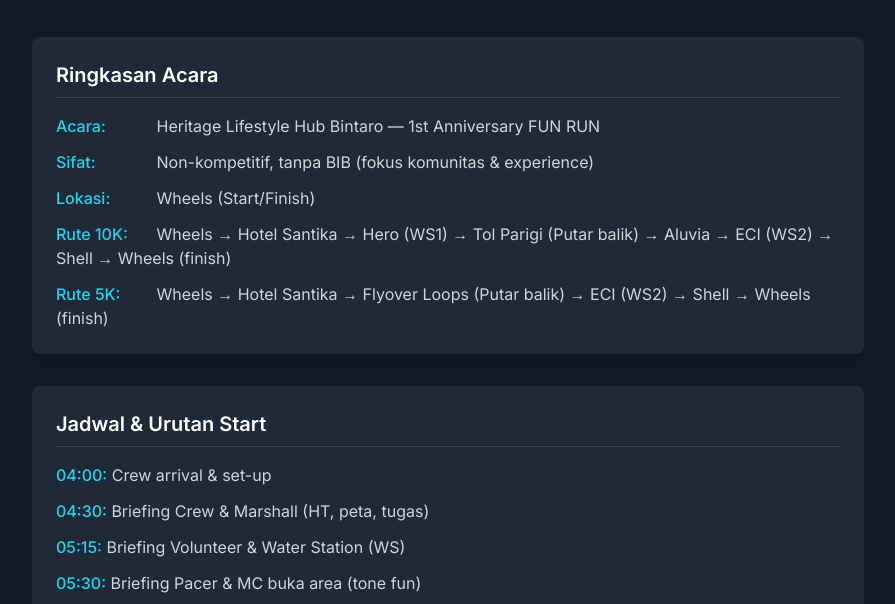
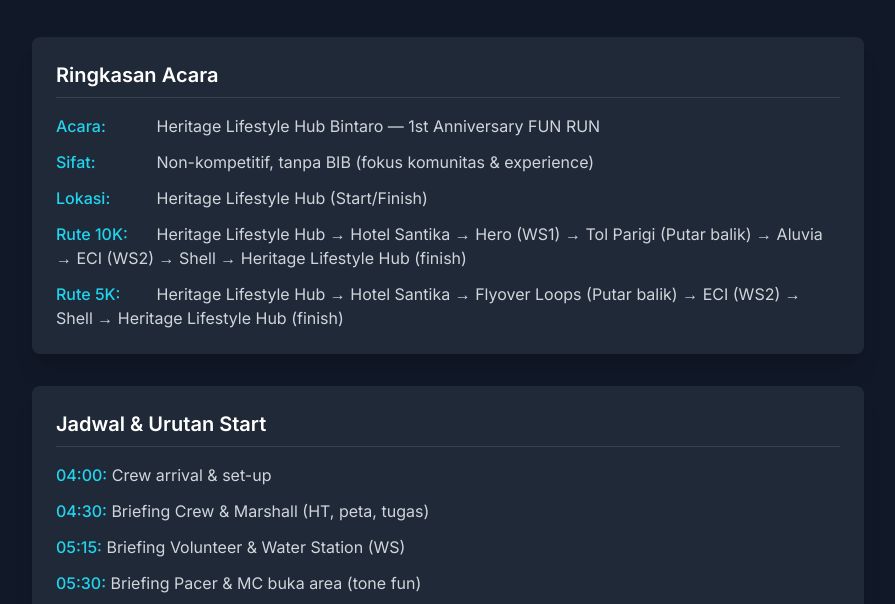
Before and after one commit to HadiBandas/Funrun-rameinbintaro, a plain HTML site: page index.html in a window 1280 px wide. Shown: the part 171-775 px from the top of the page, without its empty margins (192-1087 px from the left). Drawn offline with nearby package versions, Linux system fonts and the light colour scheme.

Commit message:
Update event location and route details in index.html

```diff
--- a/index.html
+++ b/index.html
@@ -40,9 +40,9 @@
                     <div class="space-y-3 text-gray-300">
                         <p><strong class="font-medium text-cyan-400 w-24 inline-block">Acara:</strong> Heritage Lifestyle Hub Bintaro — 1st Anniversary FUN RUN</p>
                         <p><strong class="font-medium text-cyan-400 w-24 inline-block">Sifat:</strong> Non-kompetitif, tanpa BIB (fokus komunitas & experience)</p>
-                        <p><strong class="font-medium text-cyan-400 w-24 inline-block">Lokasi:</strong> Wheels (Start/Finish)</p>
-                        <p><strong class="font-medium text-cyan-400 w-24 inline-block">Rute 10K:</strong> Wheels → Hotel Santika → Hero (WS1) → Tol Parigi (Putar balik) → Aluvia → ECI (WS2) → Shell → Wheels (finish)</p>
-                        <p><strong class="font-medium text-cyan-400 w-24 inline-block">Rute 5K:</strong> Wheels → Hotel Santika → Flyover Loops (Putar balik) → ECI (WS2) → Shell → Wheels (finish)</p>
+                        <p><strong class="font-medium text-cyan-400 w-24 inline-block">Lokasi:</strong> Heritage Lifestyle Hub (Start/Finish)</p>
+                        <p><strong class="font-medium text-cyan-400 w-24 inline-block">Rute 10K:</strong> Heritage Lifestyle Hub → Hotel Santika → Hero (WS1) → Tol Parigi (Putar balik) → Aluvia → ECI (WS2) → Shell → Heritage Lifestyle Hub (finish)</p>
+                        <p><strong class="font-medium text-cyan-400 w-24 inline-block">Rute 5K:</strong> Heritage Lifestyle Hub → Hotel Santika → Flyover Loops (Putar balik) → ECI (WS2) → Shell → Heritage Lifestyle Hub (finish)</p>
                     </div>
                 </div>
             </section>
```
